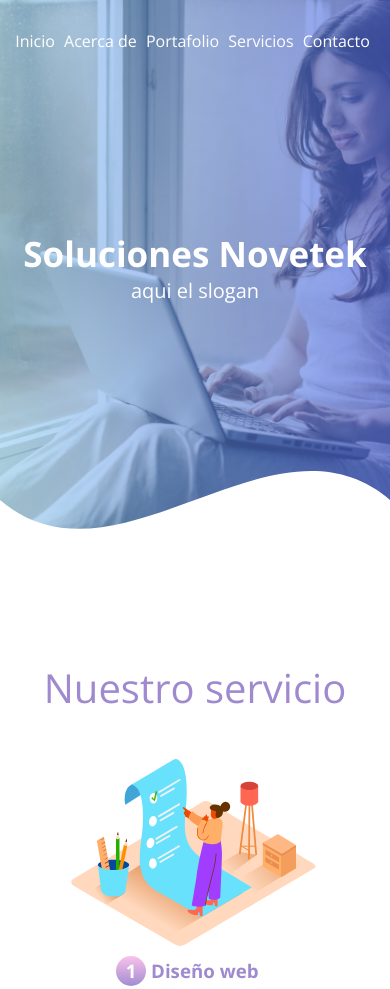
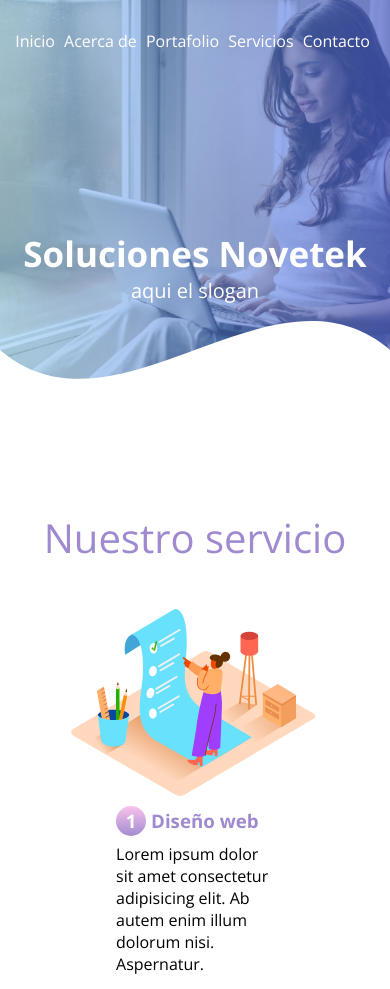
Before and after one commit to angelrochauc/proyectonovatek, a plain HTML site: page index.html in a window 390 px wide. Shown: the top 989 px of the page. Drawn offline with nearby package versions, Linux system fonts and the light colour scheme.

Commit message:
Update estilos.css

```diff
--- a/css/estilos.css
+++ b/css/estilos.css
@@ -475,7 +475,10 @@ footer{
 @media screen and (max-width:900px){
     header{
         background-position: center;
+        height: 450px;
+    background-attachment: inherit;
     }
+
     .contenedor-servicio img {
     width: 60%;
 }
@@ -550,6 +553,10 @@ footer{
 }
 
 @media screen and (max-width:500px){
+    header {
+    height: 450px;
+    background-attachment: inherit;
+}
     nav{
         text-align: center;
         padding: 30px 0 0 0;
```
